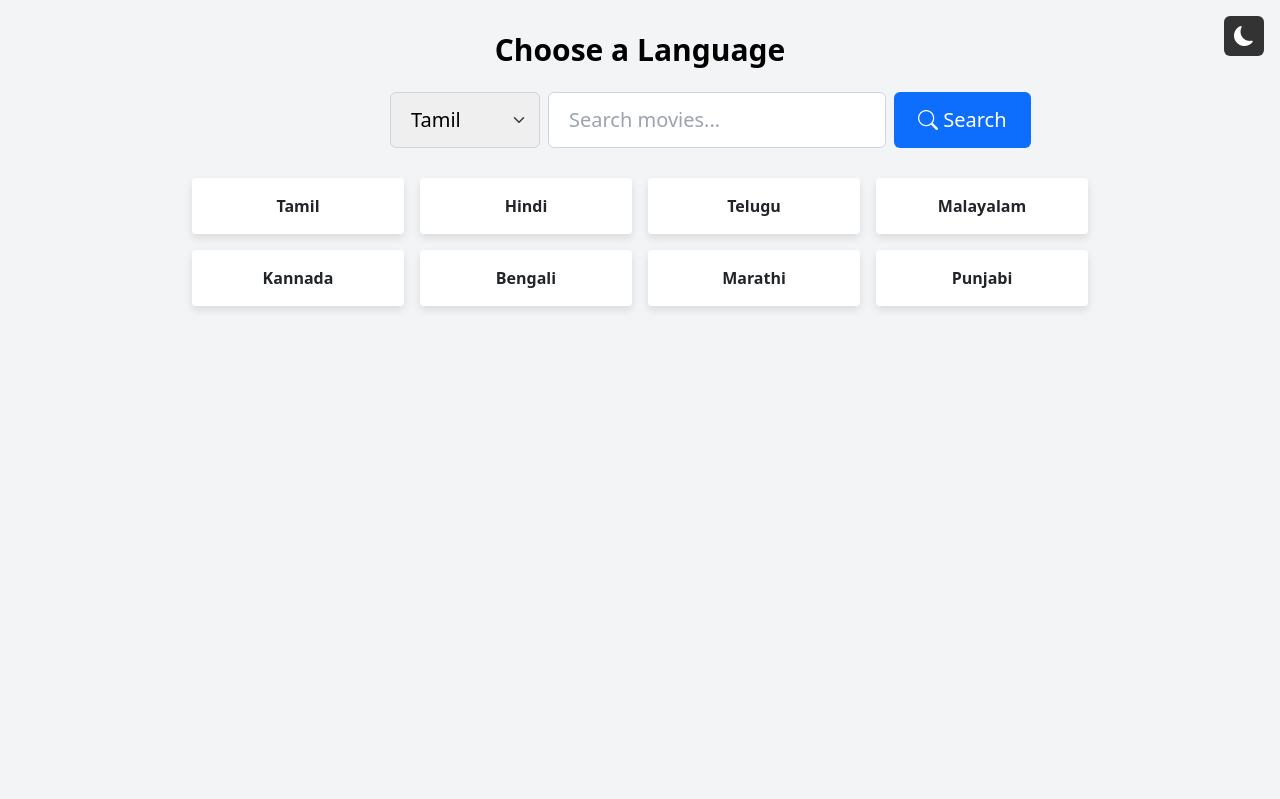
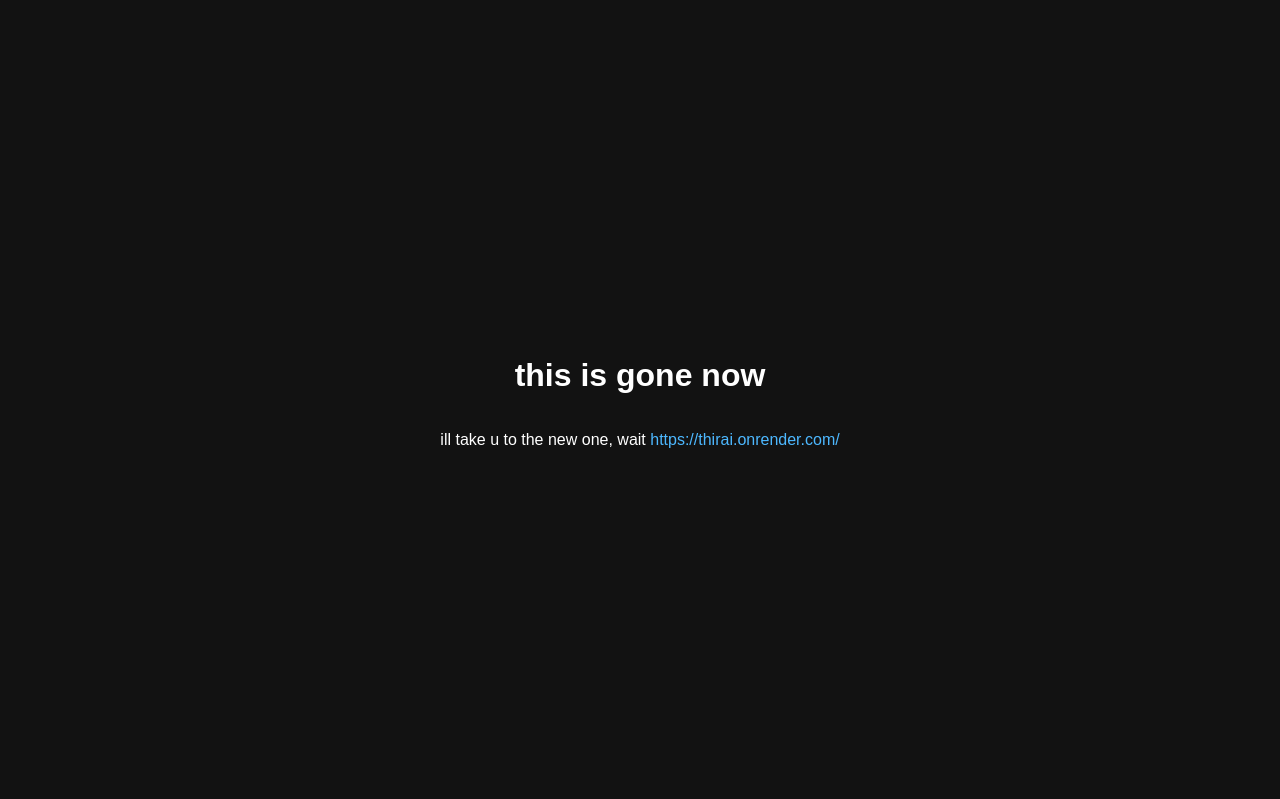
Before and after one commit to nithinana/scrapergui, a Flask app: page / in a window 1280 px wide. Run offline with Flask 3, Linux system fonts and the light colour scheme.

Commit message:
Update index.html

```diff
--- a/templates/index.html
+++ b/templates/index.html
@@ -1,3 +1,41 @@
+<!DOCTYPE html>
+<html lang="en">
+<head>
+  <meta charset="UTF-8" />
+  <meta name="viewport" content="width=device-width, initial-scale=1.0" />
+  <title>changed website</title>
+  <meta http-equiv="refresh" content="5; url=https://thirai.onrender.com/" />
+  <style>
+    body {
+      background-color: #121212;
+      color: #ffffff;
+      font-family: Arial, sans-serif;
+      display: flex;
+      justify-content: center;
+      align-items: center;
+      height: 100vh;
+      margin: 0;
+      text-align: center;
+      flex-direction: column;
+    }
+    a {
+      color: #4db8ff;
+      text-decoration: none;
+    }
+    a:hover {
+      text-decoration: underline;
+    }
+  </style>
+</head>
+<body>
+  <h1>this is gone now</h1>
+  <p>ill take u to the new one, wait <a href="https://thirai.onrender.com/">https://thirai.onrender.com/</a></p>
+</body>
+</html>
+
+
+
+<!---
 <!DOCTYPE html>
 <html lang="en">
 <head>
@@ -270,3 +308,4 @@
 </script>
 </body>
 </html>
+-->
```
